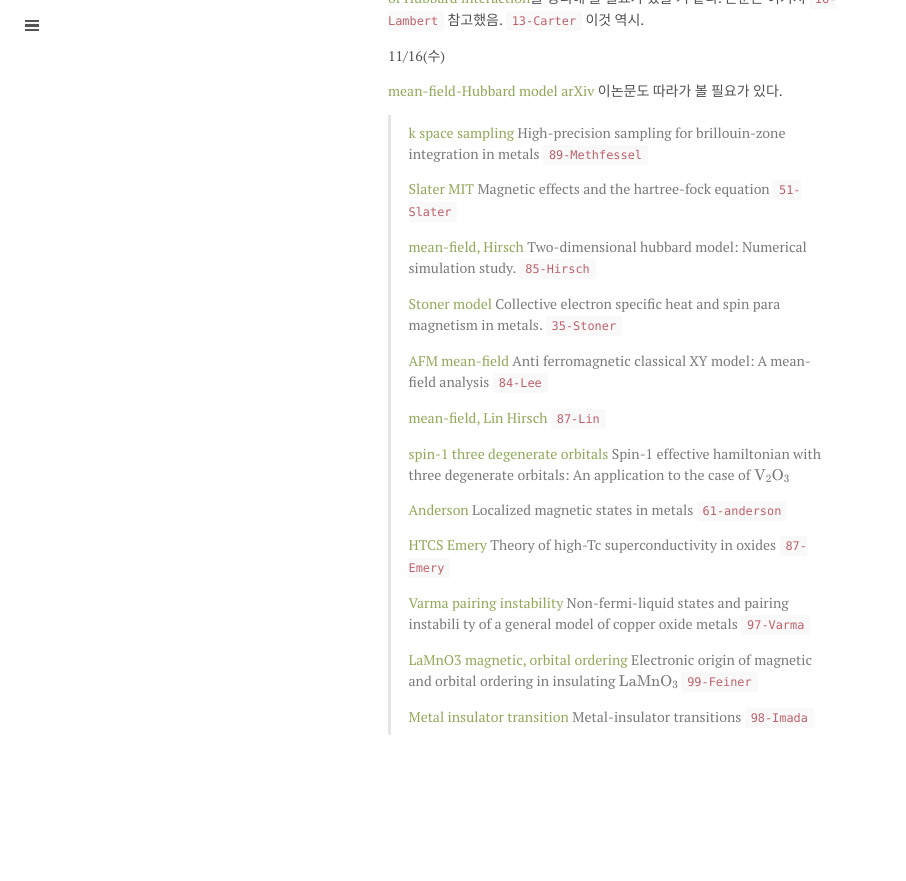
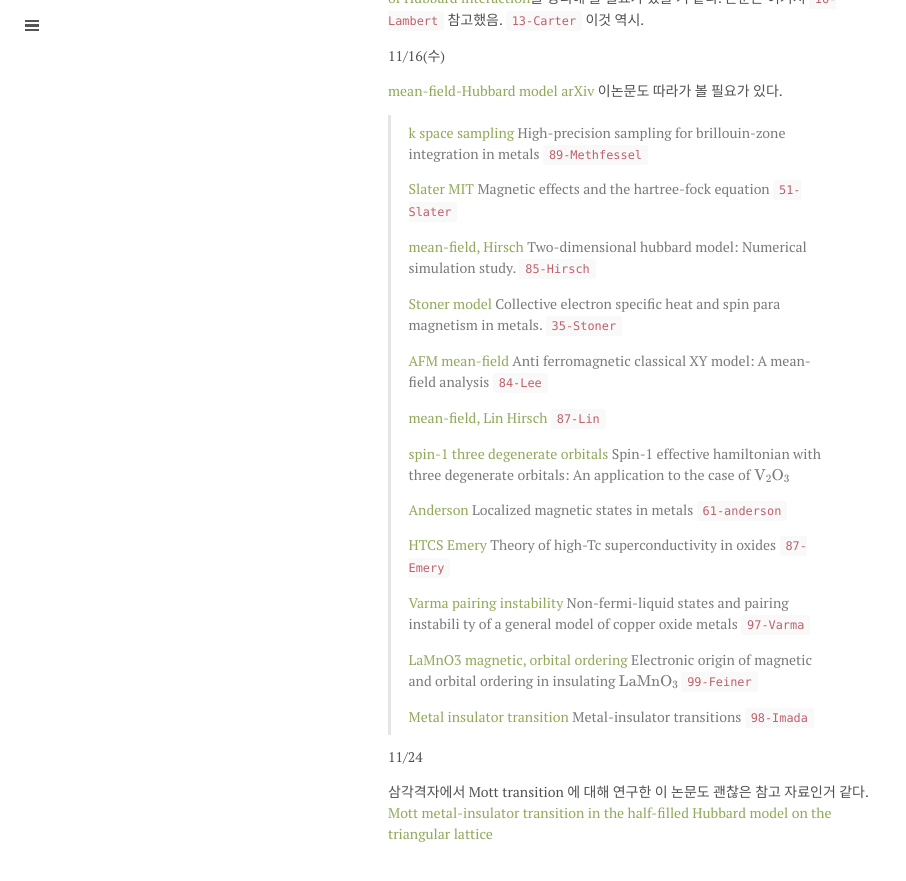
Before and after one commit to qkrwlsghdcjsworlt/work, a Jekyll site: the page built from iridates-note.md, in a window 1280 px wide and 900 px high, scrolled down 3705 px. Shown: the top 881 px of the window, without its empty margins (0-906 px from the left). Built offline with Jekyll 4.4.1, drawn with Linux system fonts in a browser that asks for light colours; formulas are drawn with MathJax 3; before the commit the page ends 4496 px from its top, so only the background shows below that.

Commit message:
“update”

```diff
--- a/iridates-note.md
+++ b/iridates-note.md
@@ -203,3 +203,9 @@ ty of a general model of copper oxide metals `97-Varma`
 [LaMnO3 magnetic, orbital ordering]({{ site.baseurl }}/public/iridatesnotes/99-Feiner-magnetic-orbital-ordering-LMO-PRB.pdf) Electronic origin of magnetic and orbital ordering in insulating \\( \mathrm{LaMnO}_3\\) `99-Feiner`
 >
 [Metal insulator transition]({{ site.baseurl }}/public/iridatesnotes/98-Imada-Metal-insulator-transition-RMP.pdf) Metal-insulator transitions `98-Imada`
+
+
+11/24
+
+삼각격자에서 Mott transition 에 대해 연구한 이 논문도 괜찮은 참고 자료인거 같다.
+[Mott metal-insulator transition in the half-filled Hubbard model on the triangular lattice]({{ site.baseurl }}/public/iridatesnotes/01-Capone-Mott-transition-triangular-lattice-PRB.pdf)
```
Also changed, not shown: 3 other files.
